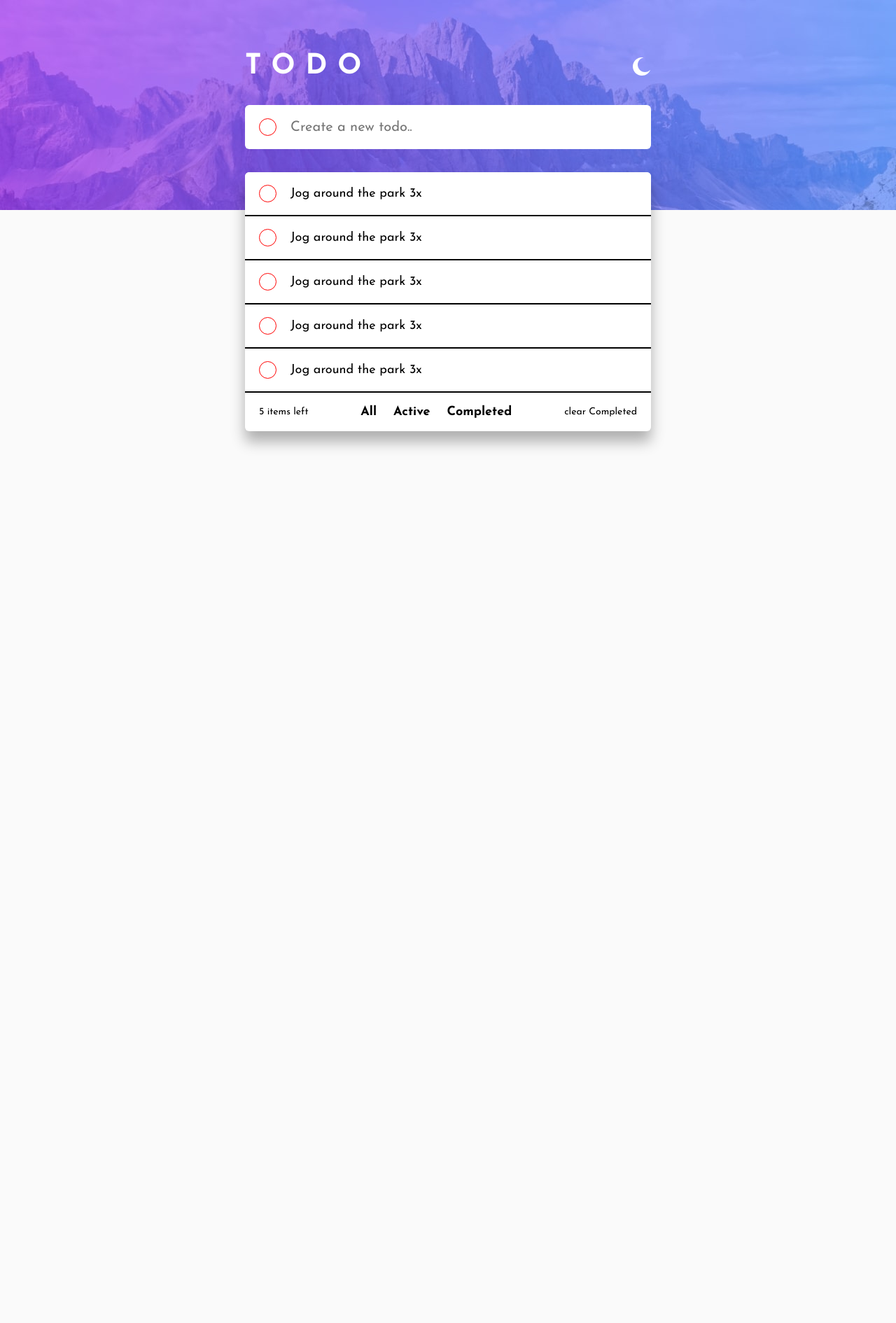
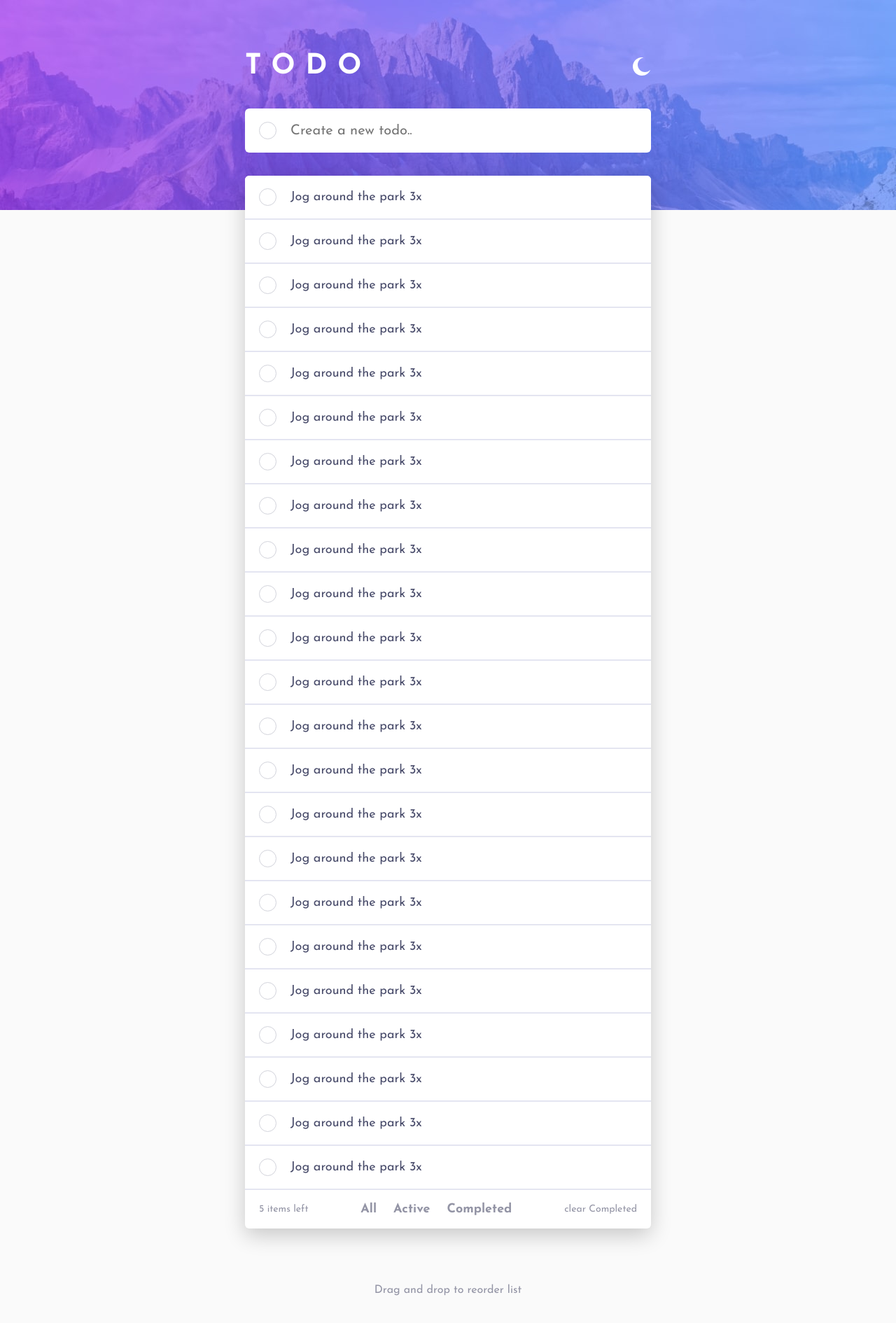
Before and after one commit to naijadevgamer/todo-app, a React (Create React App) app: page / in a window 1280 px wide. Shown: the top 1890 px of the page at 70% size. Before the commit the page ends 800 px from the top, so only its background shows below. Built offline with nearby package versions, Linux system fonts and the light colour scheme.

Commit message:
Fix bugs and complete the task feature

```diff
--- a/src/App.js
+++ b/src/App.js
@@ -15,6 +15,7 @@ function App() {
         <Header />
         <SearchBox />
         <TaskBox />
+        <footer className="footer">Drag and drop to reorder list</footer>
       </div>
     </div>
   );
--- a/src/App.scss
+++ b/src/App.scss
@@ -1,6 +1,6 @@
 .App {
-  background-color: hsl(0, 0%, 98%);
   min-height: 100vh;
+  color: hsl(235, 19%, 35%);
 }
 .main {
   position: absolute;
@@ -11,3 +11,11 @@
   display: flex;
   flex-direction: column;
 }
+.footer {
+  width: 100%;
+  text-align: center;
+  margin-top: 8rem;
+  margin-bottom: 5rem;
+  font-size: 1.6rem;
+  color: hsl(236, 9%, 61%);
+}
--- a/src/components/background/background.styles.scss
+++ b/src/components/background/background.styles.scss
@@ -1,4 +1,8 @@
 .background {
+  position: fixed;
+  top: 0;
+  left: 0;
+  right: 0;
   width: 100vw;
   height: 30rem;
   &__pic {
--- a/src/components/search-box/search-box.styles.scss
+++ b/src/components/search-box/search-box.styles.scss
@@ -1,7 +1,7 @@
 .search-box {
   width: 100%;
   height: 6.3rem;
-  margin-top: 3.5rem;
+  margin-top: 4rem;
   padding: 1rem 2rem;
   display: flex;
   align-items: center;
@@ -11,7 +11,7 @@
     border-radius: 50%;
     height: 2.5rem;
     width: 2.5rem;
-    border: red 1px solid;
+    border: hsl(233, 11%, 84%) 1px solid;
     margin-right: 2rem;
   }
   &__form {
@@ -26,7 +26,9 @@
     border: none;
     font-family: inherit;
     font-size: 2rem;
-    caret-color: blue;
+    caret-color: hsl(220, 98%, 61%);
+    background-color: inherit;
+    color: inherit;
     &:focus {
       outline: none;
     }
--- a/src/components/task-box/task-box.component.jsx
+++ b/src/components/task-box/task-box.component.jsx
@@ -8,6 +8,24 @@ function TaskBox() {
   return (
     <div className="task-box">
       <ul className="task-box__tasks">
+        <Task />
+        <Task />
+        <Task />
+        <Task />
+        <Task />
+        <Task />
+        <Task />
+        <Task />
+        <Task />
+        <Task />
+        <Task />
+        <Task />
+        <Task />
+        <Task />
+        <Task />
+        <Task />
+        <Task />
+        <Task />
         <Task />
         <Task />
         <Task />
--- a/src/components/task-box/task-box.styles.scss
+++ b/src/components/task-box/task-box.styles.scss
@@ -4,7 +4,7 @@
   display: flex;
   flex-direction: column;
   background-color: white;
-  box-shadow: 0rem 1.5rem 2rem rgba(rgb(0, 0, 0), 0.3);
+  box-shadow: 0rem 1rem 3rem rgba(rgb(0, 0, 0), 0.2);
   border-radius: 6px;
   overflow: hidden;
   &__tasks {
@@ -12,6 +12,7 @@
     flex-direction: column;
   }
   &__log-box {
+    color: hsl(236, 9%, 61%);
     padding: 1rem 2rem;
     height: 5.5rem;
     display: flex;
@@ -23,6 +24,9 @@
     font-size: 1.4rem;
     &--clear {
       cursor: pointer;
+      &:hover {
+        color: hsl(235, 19%, 35%);
+      }
     }
   }
   &__filter-box {
@@ -34,5 +38,8 @@
   &__filter {
     font-weight: 700;
     cursor: pointer;
+    &:hover {
+      color: hsl(235, 19%, 35%);
+    }
   }
 }
--- a/src/components/task/task.component.jsx
+++ b/src/components/task/task.component.jsx
@@ -6,7 +6,10 @@ function Task() {
   return (
     <li className="task" draggable={true}>
       <div className="task__circle"></div>
-      <div className="task__item">Jog around the park 3x</div>
+      <div className="task__item">
+        Jog around the park 3x
+        <div className="task__remove">&#10005;</div>
+      </div>
     </li>
   );
 }
--- a/src/components/task/task.styles.scss
+++ b/src/components/task/task.styles.scss
@@ -5,19 +5,34 @@
   display: flex;
   align-items: center;
   background-color: white;
-  border-bottom: 2px solid black;
+  border-bottom: 2px solid hsl(236, 33%, 92%);
   list-style: none;
   &__circle {
     border-radius: 50%;
     height: 2.5rem;
     width: 2.5rem;
-    border: red 1px solid;
+    border: hsl(233, 11%, 84%) 1px solid;
     margin-right: 2rem;
+    &:hover {
+      cursor: pointer;
+    }
   }
   &__item {
     width: calc(100% - 5rem);
-    height: 2.5rem;
+    height: 100%;
     display: flex;
     align-items: center;
+    position: relative;
+  }
+  &__item:hover &__remove {
+    display: block;
+  }
+  &__remove {
+    cursor: pointer;
+    position: absolute;
+    top: 50%;
+    right: 0;
+    transform: translateY(-50%);
+    display: none;
   }
 }
--- a/src/index.scss
+++ b/src/index.scss
@@ -1,3 +1,11 @@
+$color-primary: hsl(220, 98%, 61%);
+$color-gradient: linear-gradient(
+  to right,
+  hsl(192, 100%, 67%),
+  hsl(280, 87%, 65%)
+);
+$light-grayish-Blue: hsl(233, 11%, 84%);
+$dark-Grayish-Blue: hsl(236, 9%, 61%);
 *,
 *::after,
 *::before {
```
